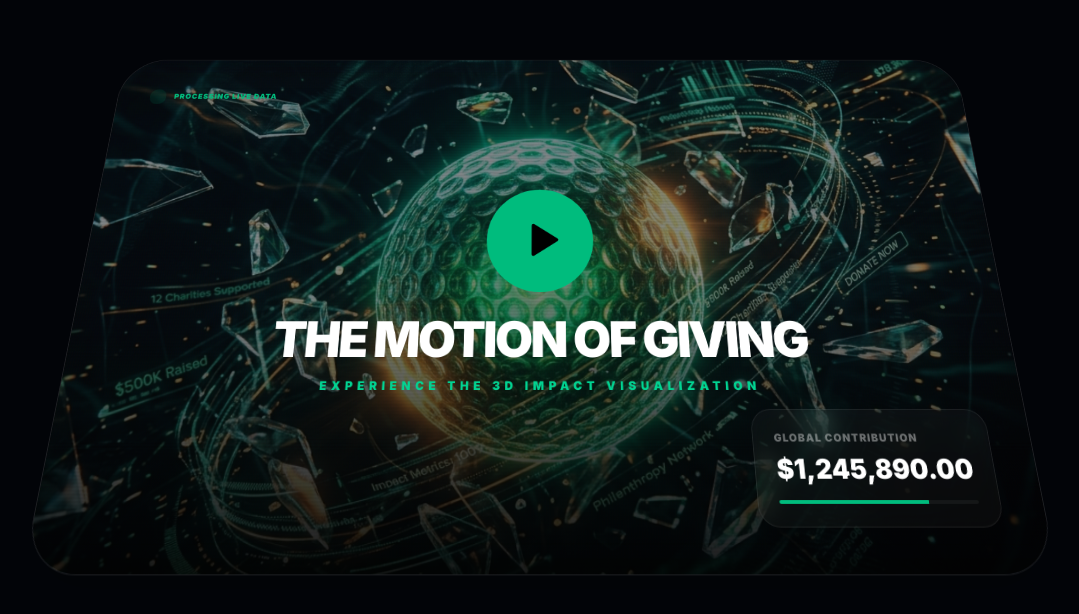
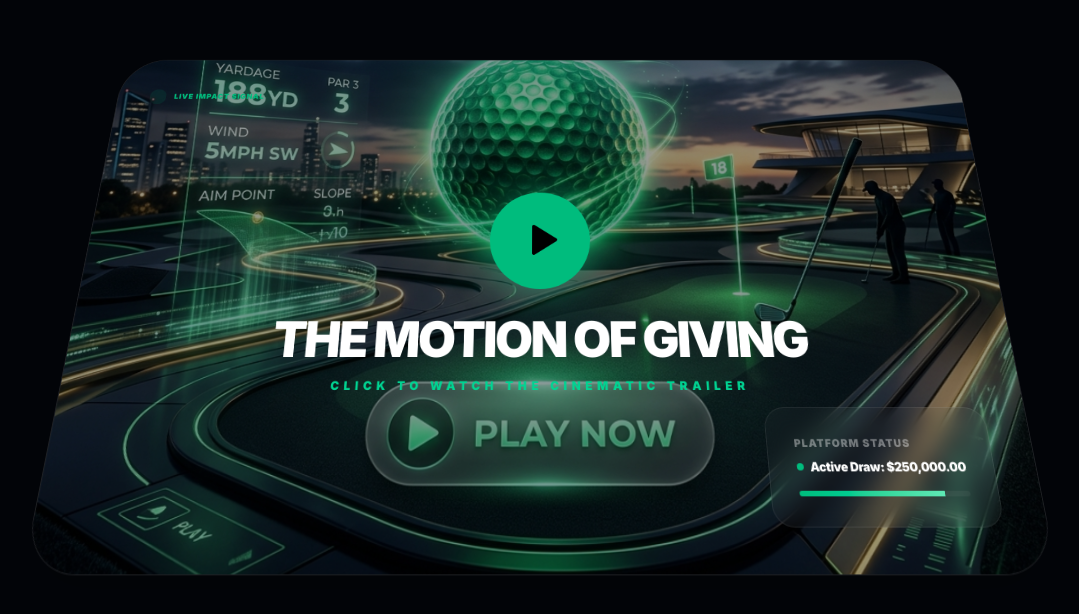
Before and after one commit to ayushsoni05/ParGive, a Next.js app: page / in a window 1280 px wide. Shown: the part 1095-1709 px from the top of the page, without its empty margins (100-1179 px from the left). Built offline with nearby package versions, Linux system fonts and the light colour scheme.

Commit message:
feat: integrate cinematic video player with custom 3D thumbnail

```diff
--- a/src/app/page.tsx
+++ b/src/app/page.tsx
@@ -1,13 +1,13 @@
 'use client';
 
-import { motion, useScroll, useTransform, useSpring } from 'framer-motion';
-import { Trophy, Heart, ArrowRight, Target, Play, Shield, Zap, Activity } from 'lucide-react';
+import { motion, useScroll, useTransform, useSpring, AnimatePresence } from 'framer-motion';
+import { Trophy, Heart, ArrowRight, Target, Play, Shield, Zap, Activity, X } from 'lucide-react';
 import Link from 'next/link';
-import { useRef } from 'react';
+import { useRef, useState } from 'react';
 
 export default function Home() {
   const containerRef = useRef(null);
-  const videoSectionRef = useRef(null);
+  const [isPlaying, setIsPlaying] = useState(false);
 
   const { scrollYProgress } = useScroll({
     target: containerRef,
@@ -27,10 +27,13 @@ export default function Home() {
   const springConfig = { stiffness: 100, damping: 30, restDelta: 0.001 };
   const smoothVideoScale = useSpring(videoScale, springConfig);
 
+  // Stock Cinematic Golf Video (Pexels)
+  const videoUrl = "https://player.vimeo.com/external/494163967.sd.mp4?s=696f019f39003507d4722513f56d68b94f54e601&profile_id=165&oauth2_token_id=57447761";
+
   return (
     <div ref={containerRef} className="relative bg-[#020408] text-white selection:bg-emerald-500 selection:text-black">
 
-      {/* 1. Immersive Hero with 3D Depth */}
+      {/* 1. Immersive Hero */}
       <section className="relative h-screen flex items-center justify-center overflow-hidden sticky top-0">
         <motion.div
           style={{ scale: heroScale, rotateZ: heroRotate, opacity: heroOpacity }}
@@ -71,8 +74,8 @@ export default function Home() {
         </div>
       </section>
 
-      {/* 2. 3D Scroll Video Motion Graphic */}
-      <section ref={videoSectionRef} className="relative min-h-screen py-40 flex items-center justify-center perspective-1000">
+      {/* 2. Interactive 3D Video Section */}
+      <section className="relative min-h-screen py-40 flex items-center justify-center perspective-1000">
         <motion.div
           style={{
             scale: smoothVideoScale,
@@ -81,53 +84,83 @@ export default function Home() {
           }}
           className="relative w-[90vw] max-w-7xl aspect-video rounded-[60px] overflow-hidden border border-white/10 glass-card preserve-3d group shadow-2xl"
         >
-          {/* Animated Video Placeholder Graphic */}
+          {/* Video Thumbnail & Layering */}
           <div className="absolute inset-0 z-0">
+             {!isPlaying ? (
                <img
-              src="/hero_3d_golf_impact.png"
-              className="w-full h-full object-cover opacity-50 group-hover:scale-110 transition-transform duration-1000"
-              alt="Motion Graphic Video"
+                src="/video_thumb.png"
+                className="w-full h-full object-cover transition-transform duration-1000 group-hover:scale-105"
+                alt="Video Thumbnail"
                />
-            {/* Scanlines Overlay */}
-            <div className="absolute inset-0 bg-[linear-gradient(rgba(18,16,16,0)_50%,rgba(0,0,0,0.25)_50%),linear-gradient(90deg,rgba(255,0,0,0.06),rgba(0,255,0,0.02),rgba(0,0,255,0.06))] bg-[length:100%_4px,3px_100%] pointer-events-none opacity-20" />
+             ) : (
+               <video
+                 autoPlay
+                 loop
+                 muted
+                 playsInline
+                 className="w-full h-full object-cover"
+               >
+                 <source src={videoUrl} type="video/mp4" />
+               </video>
+             )}
+            <div className="absolute inset-0 bg-black/40 group-hover:bg-black/20 transition-colors" />
           </div>
 
-          <div className="absolute inset-0 bg-gradient-to-t from-black via-transparent to-transparent opacity-80" />
-
-          <div className="absolute inset-0 flex flex-col items-center justify-center gap-8">
+          <div className="absolute inset-0 flex flex-col items-center justify-center gap-8 z-10">
+            {!isPlaying && (
               <motion.div
-              animate={{ scale: [1, 1.1, 1] }}
-              transition={{ duration: 2, repeat: Infinity }}
-              className="h-32 w-32 rounded-full bg-emerald-500 text-black flex items-center justify-center cursor-pointer hover:bg-white transition-colors group/play"
+                whileHover={{ scale: 1.1 }}
+                whileTap={{ scale: 0.9 }}
+                onClick={() => setIsPlaying(true)}
+                className="h-32 w-32 rounded-full bg-emerald-500 text-black flex items-center justify-center cursor-pointer shadow-[0_0_50px_rgba(16,185,129,0.5)] group/play"
               >
-              <Play size={48} fill="currentColor" className="ml-2 group-hover/play:scale-125 transition-transform" />
+                <Play size={48} fill="currentColor" className="ml-2" />
               </motion.div>
+            )}
+            {!isPlaying && (
               <div className="text-center">
                 <h2 className="text-4xl md:text-6xl font-black tracking-tighter mb-4">THE MOTION OF GIVING</h2>
-              <p className="text-emerald-400 font-black uppercase tracking-[0.4em] text-sm">Experience the 3D Impact Visualization</p>
+                <p className="text-emerald-400 font-black uppercase tracking-[0.4em] text-sm">Click to watch the cinematic trailer</p>
               </div>
+            )}
+            {isPlaying && (
+              <button
+                onClick={() => setIsPlaying(false)}
+                className="absolute top-10 right-10 h-14 w-14 rounded-full bg-white/10 backdrop-blur-xl flex items-center justify-center hover:bg-white/20 transition-all border border-white/10"
+              >
+                <X size={24} />
+              </button>
+            )}
           </div>
 
           {/* Floating UI Elements over the 'video' */}
+          {!isPlaying && (
+            <>
               <div className="absolute top-12 left-12 flex items-center gap-4">
                  <div className="h-3 w-3 rounded-full bg-emerald-500 animate-ping" />
-             <span className="text-[10px] font-black uppercase tracking-widest text-emerald-500">Processing Live Data</span>
+                 <span className="text-[10px] font-black uppercase tracking-widest text-emerald-500">Live Impact Signal</span>
               </div>
-          <div className="absolute bottom-12 right-12 glass-card p-6 rounded-3xl border-emerald-500/20 max-w-xs">
-             <div className="text-xs font-black text-white/40 mb-2 uppercase tracking-widest">Global Contribution</div>
-             <div className="text-3xl font-black text-white">$1,245,890.00</div>
-             <div className="mt-4 h-1 w-full bg-white/5 rounded-full overflow-hidden">
+              <div className="absolute bottom-12 right-12 glass-card p-8 rounded-3xl border-emerald-500/20 max-w-sm backdrop-blur-2xl">
+                 <div className="text-xs font-black text-white/40 mb-2 uppercase tracking-widest">Platform Status</div>
+                 <div className="flex items-center gap-2 mb-4">
+                    <div className="h-2 w-2 rounded-full bg-emerald-500" />
+                    <span className="text-sm font-black tracking-tight">Active Draw: $250,000.00</span>
+                 </div>
+                 <div className="mt-4 h-1.5 w-full bg-white/5 rounded-full overflow-hidden">
                     <motion.div
                       initial={{ width: 0 }}
-                  whileInView={{ width: '75%' }}
-                  className="h-full bg-emerald-500"
+                      whileInView={{ width: '85%' }}
+                      transition={{ duration: 2 }}
+                      className="h-full bg-gradient-to-r from-emerald-500 to-emerald-300"
                     />
                  </div>
               </div>
+            </>
+          )}
         </motion.div>
       </section>
 
-      {/* 3. Deep Features Section */}
+      {/* 3. Features Section */}
       <section className="py-60 px-6 relative z-10">
         <div className="mx-auto max-w-7xl">
           <div className="grid grid-cols-1 lg:grid-cols-2 gap-32 items-center">
@@ -182,7 +215,7 @@ export default function Home() {
         </div>
       </section>
 
-      {/* 4. The Final Call to Action */}
+      {/* 4. CTA */}
       <section className="py-60 flex items-center justify-center relative overflow-hidden bg-black">
         <div className="absolute inset-0 bg-emerald-500/5 blur-[150px] animate-pulse" />
         <div className="relative text-center max-w-5xl px-6">
```
Also changed, not shown: public/video_thumb.png (added). Lines whose indentation alone changed are shown as unchanged.
